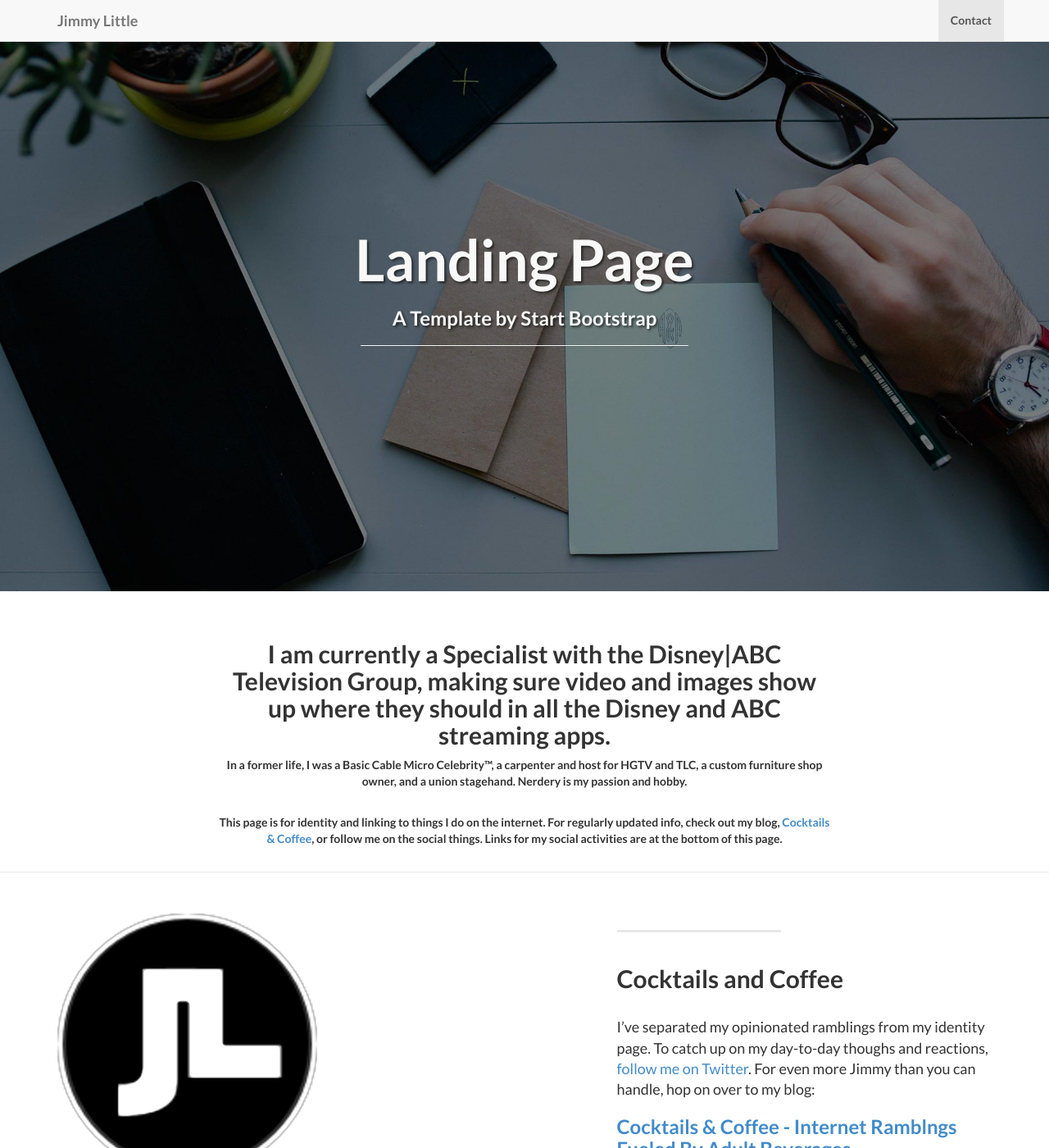
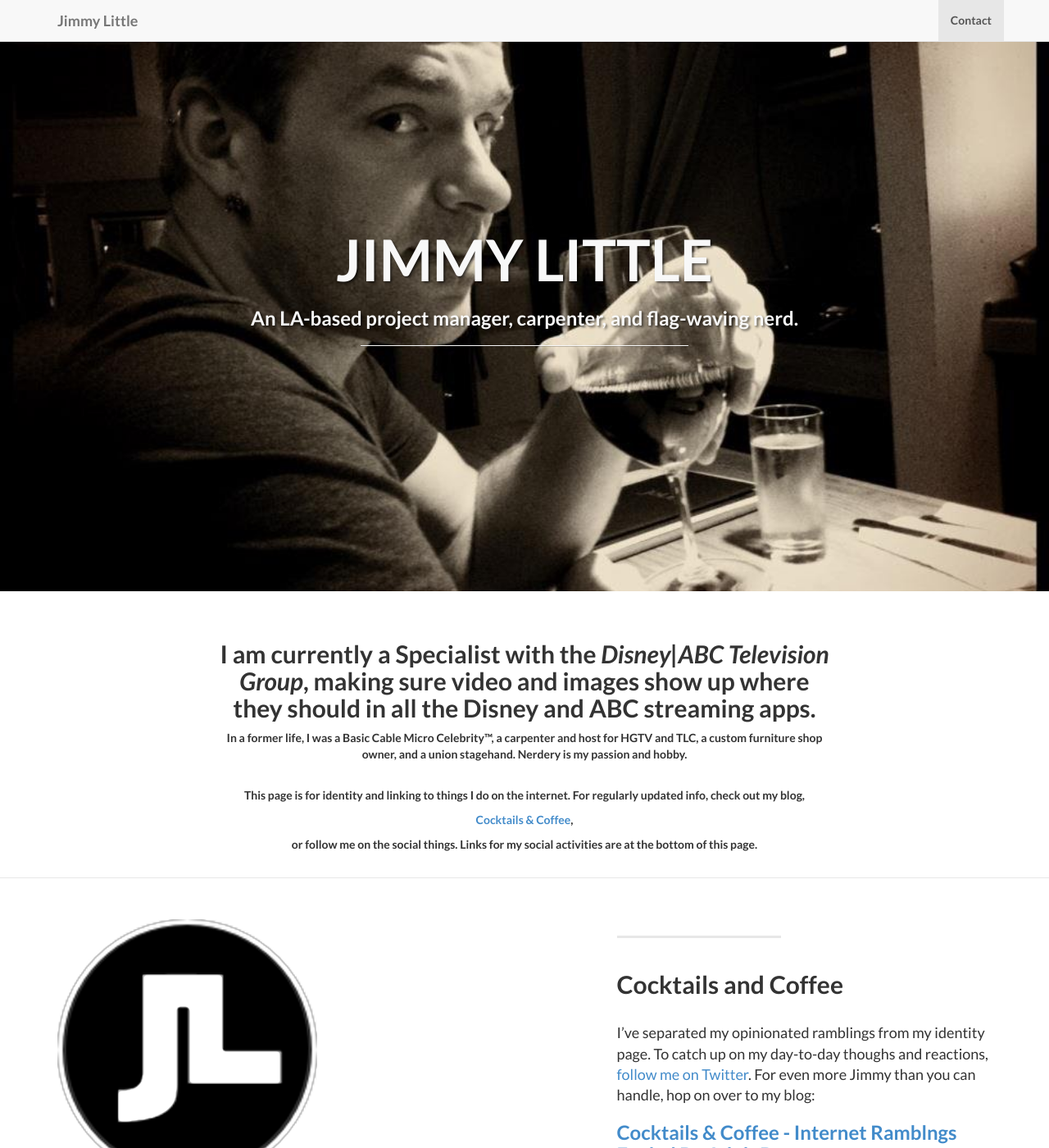
Before and after one commit to jimmy-landing-page/landing-page.github.io, a Jekyll site: the page built from index.html, in a window 1280 px wide and 1400 px high. Shown: the whole window at 82% size. Built offline with Jekyll 4.4.1, drawn with Linux system fonts in a browser that asks for light colours.

Commit message:
new header image

```diff
--- a/_includes/about.html
+++ b/_includes/about.html
@@ -3,11 +3,11 @@
         <div class="row">
             <div class="col-lg-8 col-lg-offset-2">
               <br/><br/>
-              <h2>I am currently a Specialist with the Disney|ABC Television Group, making sure video and images show up where they should in all the Disney and ABC streaming apps.</h2>
+              <h2>I am currently a Specialist with the <em>Disney|ABC Television Group</em>, making sure video and images show up where they should in all the Disney and ABC streaming apps.</h2>
 
                 <p>In a former life, I was a Basic Cable Micro Celebrity&trade;, a carpenter and host for HGTV and TLC, a custom furniture shop owner, and a union stagehand. Nerdery is my passion and hobby.</p>
               <br/>
-                <p>This page is for identity and linking to things I do on the internet. For regularly updated info, check out my blog, <a href="https://www.cocktailsandcoffee.com">Cocktails & Coffee</a>, or follow me on the social things.  Links for my social activities are at the bottom of this page.</p>
+                <p>This page is for identity and linking to things I do on the internet. For regularly updated info, check out my blog,<p> <a href="https://www.cocktailsandcoffee.com">Cocktails & Coffee</a>, </p>or follow me on the social things.  Links for my social activities are at the bottom of this page.</p>
                 <br/>
               </div>
         </div>
--- a/css/landing-page.css
+++ b/css/landing-page.css
@@ -31,7 +31,7 @@ h6 {
     padding-bottom: 50px;
     text-align: center;
     color: #f8f8f8;
-    background: url(../img/intro-bg.jpg) no-repeat center center;
+    background: url(../img/jimmy-wine.jpg) no-repeat center center;
     background-size: cover;
 }
 
--- a/index.html
+++ b/index.html
@@ -1,5 +1,5 @@
 ---
 layout: default
-title: Landing Page
-subTitle: A Template by Start Bootstrap
+title: JIMMY LITTLE
+subTitle: An LA-based project manager, carpenter, and flag-waving nerd.
 ---
```
